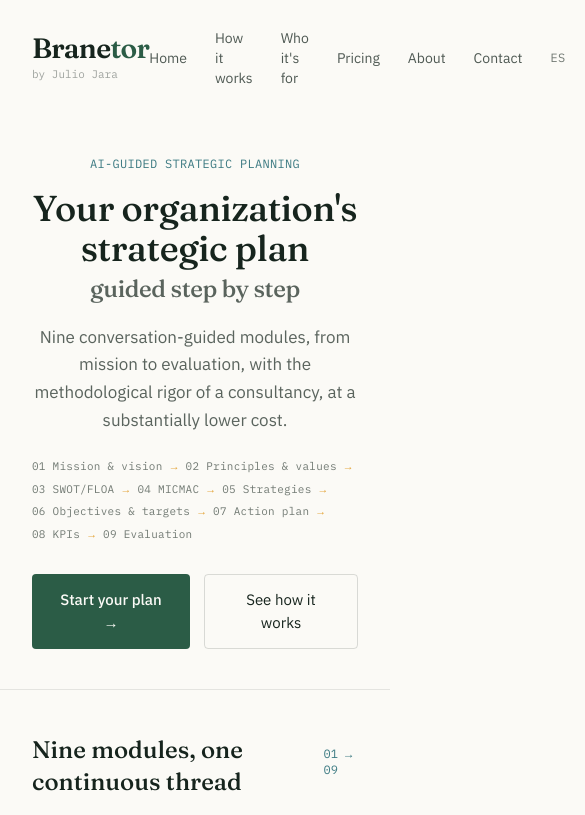
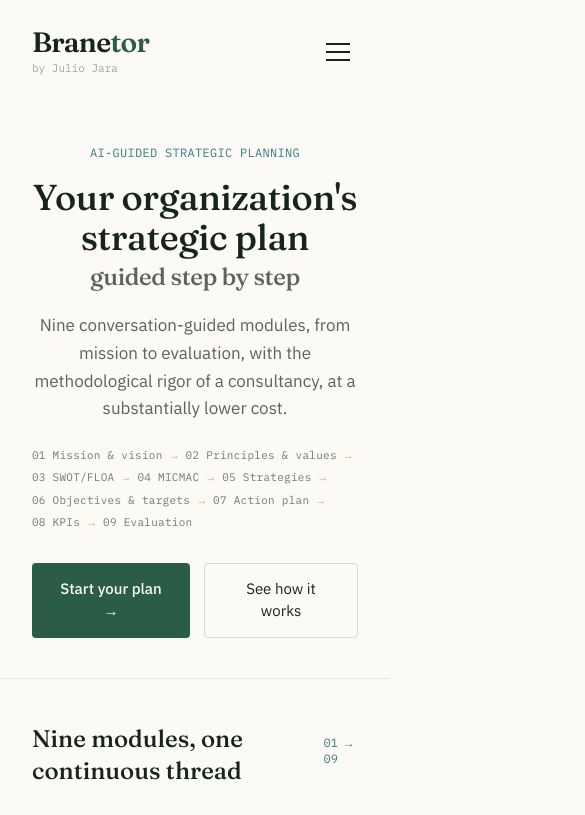
Before and after one commit to JJOrganizational-advisor/branetor-web, a Next.js app: page /en in a window 390 px wide. Shown: the top 815 px of the page, 585 px wide, since content can reach past the window. Built offline with nearby package versions, Linux system fonts and the light colour scheme.

Commit message:
Menú móvil responsivo en Nav, con selector de idioma que conserva la ruta

```diff
--- a/components/Nav.tsx
+++ b/components/Nav.tsx
@@ -1,6 +1,8 @@
 "use client";
 
+import { useState, useEffect } from "react";
 import { useLocale, useTranslations } from "next-intl";
+import { usePathname } from "next/navigation";
 import Link from "next/link";
 
 export default function Nav() {
@@ -8,9 +10,33 @@
   const tCommon = useTranslations("common");
   const locale = useLocale();
   const otherLocale = locale === "es" ? "en" : "es";
+  const pathname = usePathname();
+  const pathWithoutLocale = pathname.replace(/^\/(es|en)/, "") || "";
+  const otherLocaleHref = otherLocale === "es"
+    ? (pathWithoutLocale || "/")
+    : `/en${pathWithoutLocale}`;
+  const [menuOpen, setMenuOpen] = useState(false);
+
+  useEffect(() => {
+    function handleResize() {
+      if (window.innerWidth >= 768) setMenuOpen(false);
+    }
+    window.addEventListener("resize", handleResize);
+    return () => window.removeEventListener("resize", handleResize);
+  }, []);
+
+  const links = [
+    { href: `/${locale}`, label: t("home") },
+    { href: `/${locale}/como-funciona`, label: t("howItWorks") },
+    { href: `/${locale}/para-quien`, label: t("whoFor") },
+    { href: `/${locale}/precios`, label: t("pricing") },
+    { href: `/${locale}/sobre-nosotros`, label: t("about") },
+    { href: `/${locale}/contacto`, label: t("contact") },
+  ];
 
   return (
-    <nav className="flex items-center justify-between px-8 py-7 max-w-[1080px] mx-auto">
+    <nav className="max-w-[1080px] mx-auto px-8 py-7">
+      <div className="flex items-center justify-between">
         <div className="flex flex-col">
           <Link
             href={`/${locale}`}
@@ -22,27 +48,16 @@
             {tCommon("credit")}
           </span>
         </div>
-      <div className="flex items-center gap-7 text-sm">
-        <Link href={`/${locale}`} className="opacity-75 hover:opacity-100">
-          {t("home")}
+
+        {/* Menú completo — solo en pantallas medianas en adelante */}
+        <div className="hidden md:flex items-center gap-7 text-sm">
+          {links.map((l) => (
+            <Link key={l.href} href={l.href} className="opacity-75 hover:opacity-100">
+              {l.label}
             </Link>
-        <Link href={`/${locale}/como-funciona`} className="opacity-75 hover:opacity-100">
-          {t("howItWorks")}
-        </Link>
-        <Link href={`/${locale}/para-quien`} className="opacity-75 hover:opacity-100">
-          {t("whoFor")}
-        </Link>
-        <Link href={`/${locale}/precios`} className="opacity-75 hover:opacity-100">
-          {t("pricing")}
-        </Link>
-        <Link href={`/${locale}/sobre-nosotros`} className="opacity-75 hover:opacity-100">
-          {t("about")}
-        </Link>
-        <Link href={`/${locale}/contacto`} className="opacity-75 hover:opacity-100">
-          {t("contact")}
-        </Link>
+          ))}
           <Link
-          href={`/${otherLocale}`}
+            href={otherLocaleHref}
             className="font-mono text-xs tracking-wide opacity-60 hover:opacity-100"
           >
             {otherLocale === "en" ? "EN" : "ES"}
@@ -54,6 +69,48 @@
             {t("login")}
           </a>
         </div>
+
+        {/* Botón hamburguesa — solo visible en pantallas angostas */}
+        <button
+          type="button"
+          onClick={() => setMenuOpen(!menuOpen)}
+          className="md:hidden flex flex-col justify-center gap-1.5 w-8 h-8"
+          aria-label={locale === "en" ? "Open menu" : "Abrir menú"}
+        >
+          <span className="block h-0.5 w-6 bg-ink" />
+          <span className="block h-0.5 w-6 bg-ink" />
+          <span className="block h-0.5 w-6 bg-ink" />
+        </button>
+      </div>
+
+      {/* Panel desplegable — solo en móvil, solo cuando está abierto */}
+      {menuOpen && (
+        <div className="md:hidden flex flex-col gap-4 pt-6 pb-2 text-sm">
+          {links.map((l) => (
+            <Link
+              key={l.href}
+              href={l.href}
+              onClick={() => setMenuOpen(false)}
+              className="opacity-75 hover:opacity-100"
+            >
+              {l.label}
+            </Link>
+          ))}
+          <Link
+            href={otherLocaleHref}
+            onClick={() => setMenuOpen(false)}
+            className="font-mono text-xs tracking-wide opacity-60"
+          >
+            {otherLocale === "en" ? "EN" : "ES"}
+          </Link>
+          <a
+            href={`https://app.branetor.com${locale === "en" ? "/en" : ""}`}
+            className="border border-ink rounded px-4 py-2 text-sm text-center"
+          >
+            {t("login")}
+          </a>
+        </div>
+      )}
     </nav>
   );
 }
```
Lines whose indentation alone changed are shown as unchanged.
